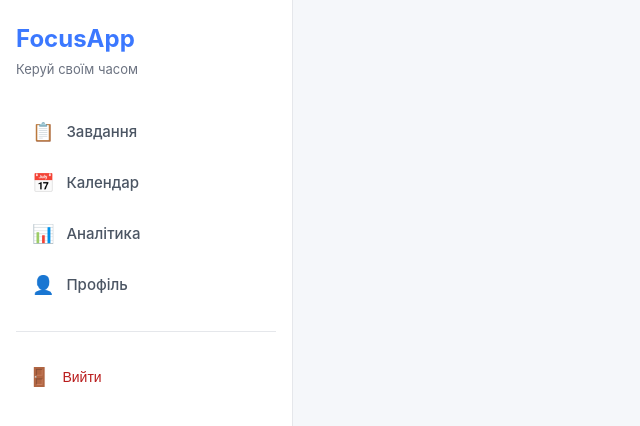
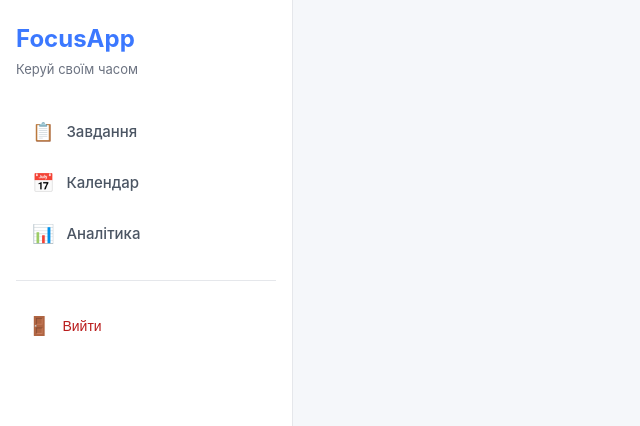
Before and after one commit to MariaKozlovska/cw-2, a React (Vite) app in the folder frontend/: page / in a window 1280 px wide. Shown: the top 426 px of the page, without its empty margins (0-640 px from the left). Built offline with nearby package versions, Linux system fonts and the light colour scheme; no server answers.

Commit message:
Deleted Profile

```diff
--- a/frontend/src/App.jsx
+++ b/frontend/src/App.jsx
@@ -23,7 +23,6 @@ export default function App() {
               <Route path="calendar" element={<CalendarPage />} />
               <Route path="tasks" element={<TasksPage />} />
               <Route path="analytics" element={<AnalyticsPage />} />
-              <Route path="profile" element={<Profile />} />
             </Routes>
           </AppLayout>
         }
--- a/frontend/src/components/BurgerMenu.jsx
+++ b/frontend/src/components/BurgerMenu.jsx
@@ -11,7 +11,6 @@ export default function BurgerMenu() {
     { to: "/tasks", label: "Завдання", icon: "📋" },
     { to: "/calendar", label: "Календар", icon: "📅" },
     { to: "/analytics", label: "Аналітика", icon: "📊" },
-    { to: "/profile", label: "Профіль", icon: "👤" },
   ];
 
   const handleLogout = () => {
--- a/frontend/src/components/layout/AppLayout.jsx
+++ b/frontend/src/components/layout/AppLayout.jsx
@@ -16,7 +16,6 @@ export default function AppLayout({ children }) {
     { path: "/tasks", label: "Завдання", icon: "📋" },
     { path: "/calendar", label: "Календар", icon: "📅" },
     { path: "/analytics", label: "Аналітика", icon: "📊" },
-    { path: "/profile", label: "Профіль", icon: "👤" },
   ];
 
   return (
--- a/frontend/src/components/layout/DesktopNav.jsx
+++ b/frontend/src/components/layout/DesktopNav.jsx
@@ -6,7 +6,6 @@ const navItems = [
   { path: "/calendar", label: "Календар", icon: "calendar" },
   { path: "/tasks", label: "Завдання", icon: "list-check" },
   { path: "/analytics", label: "Аналітика", icon: "chart-bar" },
-  { path: "/profile", label: "Профіль", icon: "user" },
 ];
 
 export default function DesktopNav() {
```
